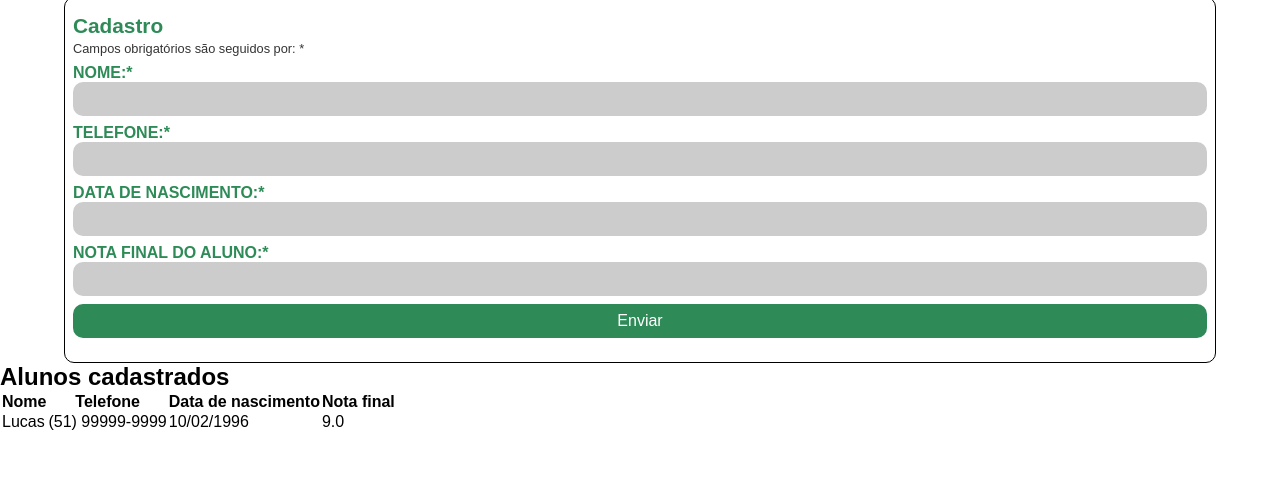
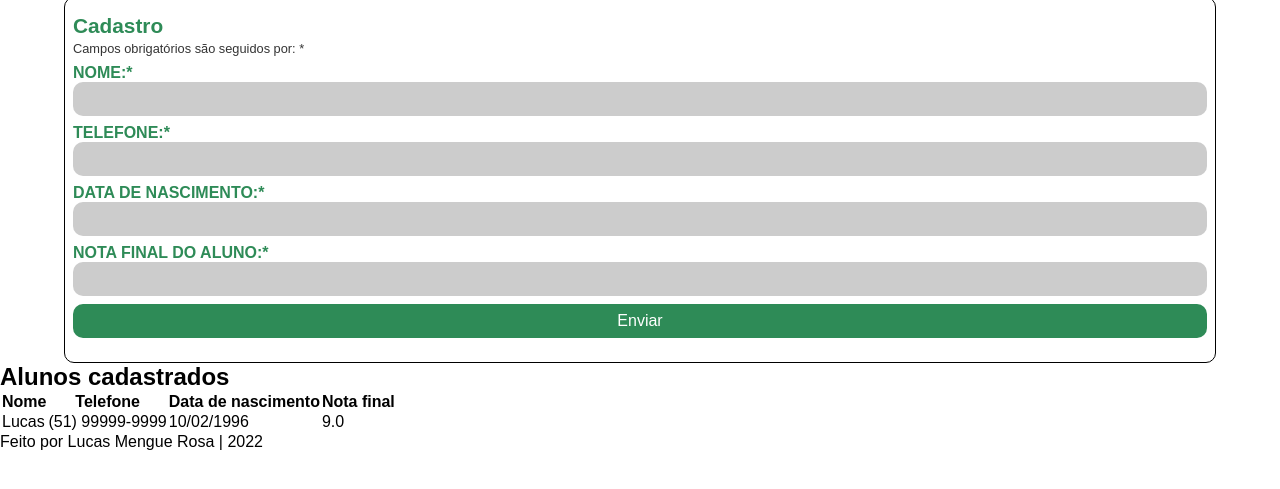
Before and after one commit to LucasMengue/projeto-maispraTI, a plain HTML site: page index.html in a window 1280 px wide. Shown: the part 63-552 px from the top of the page. Drawn offline with Linux system fonts and the light colour scheme.

Commit message:
adicionado footer

```diff
--- a/index.html
+++ b/index.html
@@ -65,6 +65,13 @@
         </table>
       </section>
     </main>
+    <!-- FIM DO CONTEÚDO PRINCIPAL DA PÁGINA -->
+
+    <!-- FOOTER -->
+    <footer>
+      <p>Feito por Lucas Mengue Rosa | 2022</p>
+    </footer>
+    <!-- FIM DO FOOTER -->
     <script src="script.js"></script>
   </body>
 </html>
```
